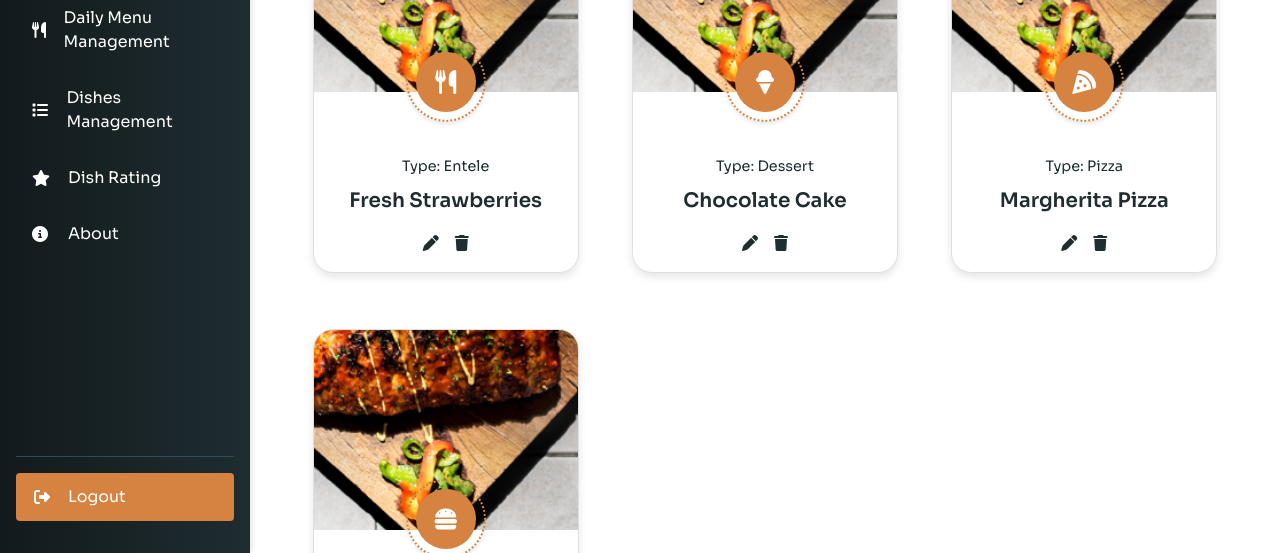
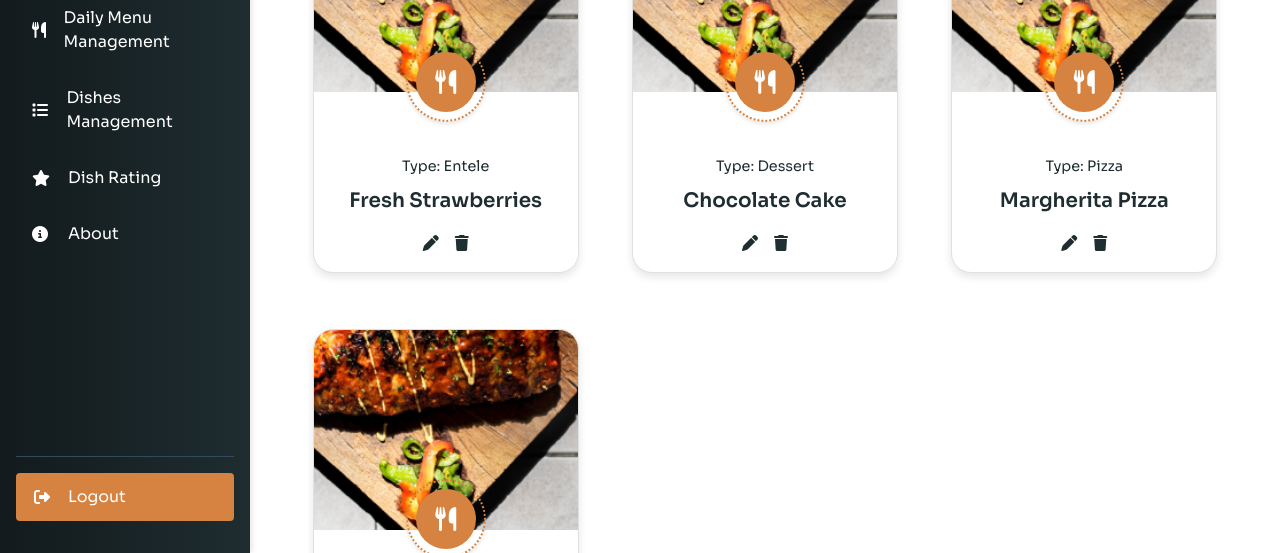
Before and after one commit to JasserGR/Gestion-De-Cantine-FrontEnd, an Angular app: page /dish-management in a window 1280 px wide. Shown: the part 247-800 px from the top of the page. Built offline with nearby package versions, Linux system fonts and the light colour scheme.

Commit message:
dish service get data from backend

```diff
--- a/src/app/app.config.ts
+++ b/src/app/app.config.ts
@@ -3,7 +3,8 @@ import { provideRouter } from '@angular/router';
 
 import { routes } from './app.routes';
 import { provideClientHydration } from '@angular/platform-browser';
+import { provideHttpClient } from '@angular/common/http';
 
 export const appConfig: ApplicationConfig = {
-  providers: [provideZoneChangeDetection({ eventCoalescing: true }), provideRouter( routes ), provideClientHydration()]
+  providers: [provideZoneChangeDetection({ eventCoalescing: true }), provideRouter(routes), provideClientHydration(), provideHttpClient()]
 };
--- a/src/app/dish-card/dish-card.component.ts
+++ b/src/app/dish-card/dish-card.component.ts
@@ -8,19 +8,18 @@ import { Component, Input, Output, EventEmitter } from '@angular/core';
 })
 export class DishCardComponent {
   @Input() imageUrl: string = '';
-  @Input() type: string = 'Dessert';
-  @Input() name: string = 'Fresh Strawberries';
+  @Input() type: string = '';
+  @Input() name: string = '';
 
   @Output() modify = new EventEmitter<void>();
   @Output() delete = new EventEmitter<void>();
 
 
   typeIcons: { [key: string]: string } = {
-    Entele: 'fa-utensils',
-    Dessert: 'fa-ice-cream',
-    Pizza: 'fa-pizza-slice',
-    Burger: 'fa-hamburger'
-  };
+    Appetizers: 'fas fa-utensils fa-bounce',
+    Desserts: 'fas fa-ice-cream fa-bounce',
+    "Main Course": 'fas fa-pizza-slice fa-bounce',
+};
 
 
   get typeIconClass() {
--- /dev/null
+++ b/src/app/services/dish.service.ts
@@ -0,0 +1,14 @@
+import { HttpClient } from '@angular/common/http';
+import { inject, Injectable } from '@angular/core';
+import { Dish } from '../models/dish.type';
+
+@Injectable({
+  providedIn: 'root'
+})
+export class DishService {
+  http=inject(HttpClient);
+  getDishes() {
+   const url="http://localhost:3000/dish/";
+    return this.http.get<Array<Dish>>(url);
+  }
+}
```
Also changed, not shown: src/app/models/dish.type.ts (added, +8 -0 lines), 1 other file (tests, documents, lock files or other folders).
